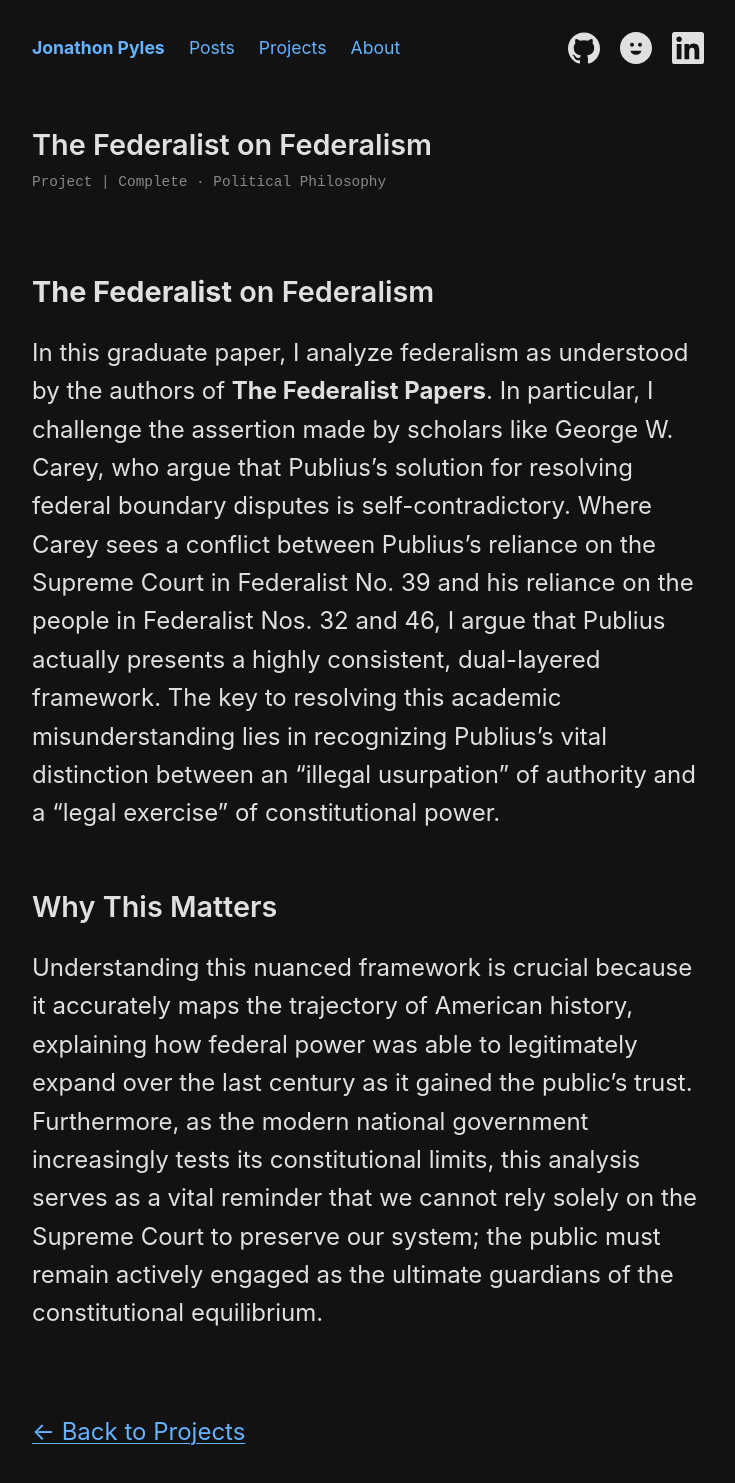
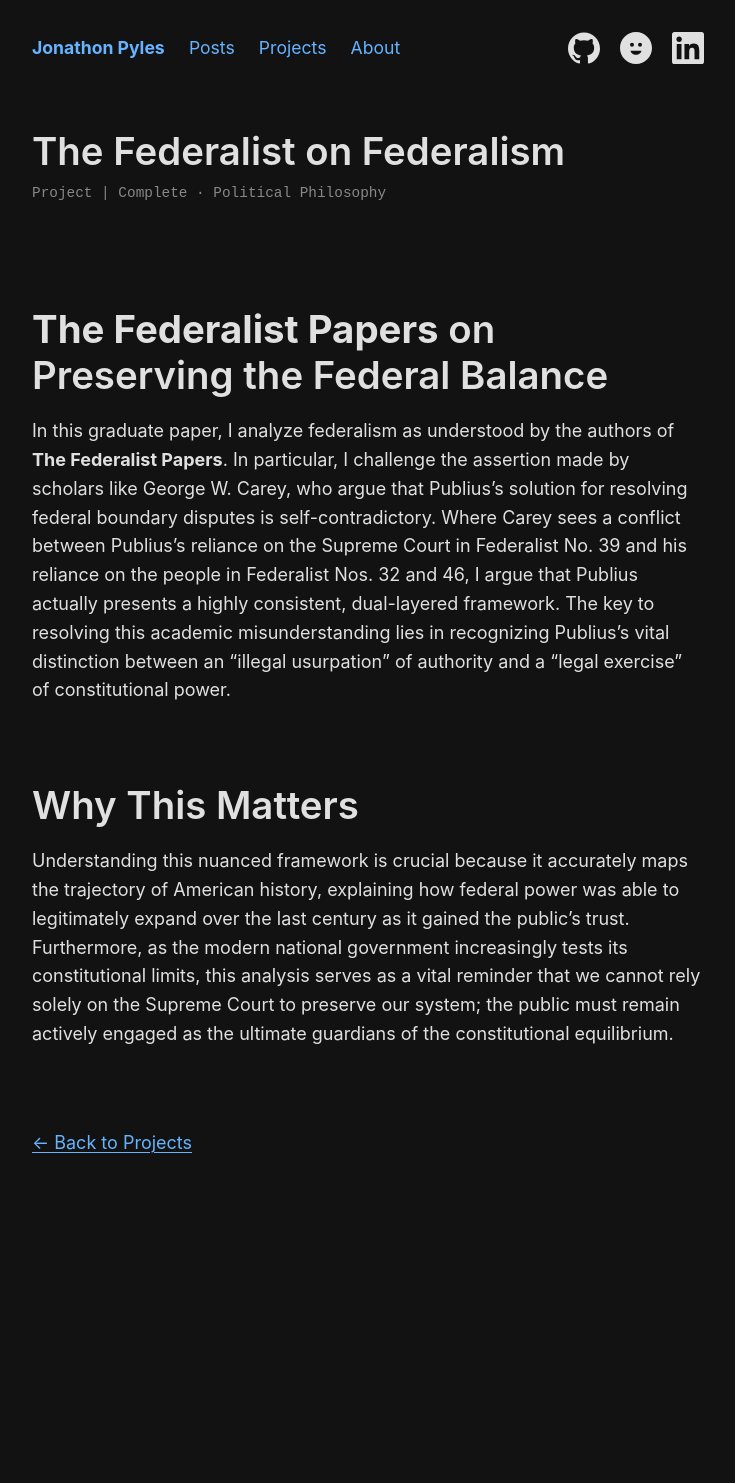
Before and after one commit to JNPyles/JNPyles.github.io, a Jekyll site: the page built from _posts/2001/2001-12-10-The-Federalist-on-Federalism.md, in a window 1280 px wide. Shown: the whole page, without its empty margins (272-1007 px from the left). Built offline with Jekyll 4.4.1, drawn with Linux system fonts in a browser that asks for light colours; nearby versions of some CDN libraries; after the commit the page ends 1190 px from its top, so only the background shows below that.

Commit message:
Website Updates

```diff
--- a/_posts/2001/2001-12-10-The-Federalist-on-Federalism.md
+++ b/_posts/2001/2001-12-10-The-Federalist-on-Federalism.md
@@ -6,9 +6,8 @@ category: [Research]
 tags: [Complete,Political Philosophy]
 description: "In this graduate paper, I analyze federalism as understood by the authors of The Federalist Papers."
 dropbox_url: https://www.dropbox.com/scl/fi/6pco72spmx7byl5t3dyk1/Claremont-Paper-Federalism-in-the-Federalist.pdf?rlkey=dbe3j7y9joub7wgtgxgsjvw3z&st=anayzkjo&dl=0
-
 ---
-# **The Federalist** on Federalism
+# **The Federalist Papers** on Preserving the Federal Balance
 In this graduate paper, I analyze federalism as understood by the authors of **The Federalist Papers**. In particular, I challenge the assertion made by scholars like George W. Carey, who argue that Publius’s solution for resolving federal boundary disputes is self-contradictory. Where Carey sees a conflict between Publius’s reliance on the Supreme Court in Federalist No. 39 and his reliance on the people in Federalist Nos. 32 and 46, I argue that Publius actually presents a highly consistent, dual-layered framework. The key to resolving this academic misunderstanding lies in recognizing Publius's vital distinction between an "illegal usurpation" of authority and a "legal exercise" of constitutional power.
 
 # Why This Matters
--- a/assets/css/style.css
+++ b/assets/css/style.css
@@ -8,19 +8,20 @@
   --tooltip-text: #333333;
 }
 
+/* =========================================
+   Base Layout & Typography
+   ========================================= */
 body {
   font-family: -apple-system, BlinkMacSystemFont, "Segoe UI", Helvetica, Arial, sans-serif;
-  font-size: 18px;
-  font-size: 24px;
+  font-size: 18px; /* Removed the 24px duplicate override */
   line-height: 1.6;
   color: var(--text);
   background-color: var(--bg);
-  max-width: 42rem; /* Keeps the line length perfect for reading */
+  max-width: 42rem; /* ~750px width, perfect for reading */
   margin: 0 auto;
   padding: 2rem 1rem;
 }
 
-/* Typography */
 h1, h2, h3 {
   font-weight: 600;
   line-height: 1.2;
@@ -28,26 +29,30 @@ h1, h2, h3 {
   margin-bottom: 0.5em;
 }
 
-h1 { font-size: 1.8rem; }
-h2 { font-size: 1.4rem; }
+/* Improved Typographic Scale */
+h1 { font-size: 2.4rem; } /* Distinctly larger than other headers */
+h2 { font-size: 1.7rem; }
+h3 { font-size: 1.25rem; }
 
-/* Links - Classic underline style */
 a {
   color: var(--link);
   text-decoration: underline;
   text-decoration-thickness: 1px;
   text-underline-offset: 3px;
+  transition: text-decoration-thickness 0.2s ease;
 }
 
 a:hover {
   text-decoration-thickness: 2px;
 }
 
-/* Navigation Container */
+/* =========================================
+   Navigation
+   ========================================= */
 nav.site-nav {
   display: flex;
   align-items: center;
-  justify-content: space-between; /* Pushes links left and icons right */
+  justify-content: space-between;
   margin-bottom: 4rem;
   font-size: 1.1rem;
 }
@@ -69,27 +74,25 @@ nav .nav-links a.active {
   text-underline-offset: 4px;
 }
 
-/* Container for the icons */
+/* Icon Container & Sizing */
 .nav-icons {
   display: flex;
   gap: 20px;
   align-items: center;
 }
 
-/* Make the icons bigger and add a smooth transition */
 .nav-icons svg {
   width: 32px;
   height: 32px;
-    fill: var(--text); /* Forces icons to use the light grey text color */
+  fill: var(--text);
   transition: transform 0.2s ease-in-out, fill 0.2s;
 }
 
-/* Hover effect: Scale up slightly */
 .nav-icons a:hover svg {
   transform: scale(1.15);
 }
 
-/* The "Tooltip" - shows the name on hover */
+/* Tooltip */
 .nav-icons a {
   position: relative;
   display: inline-flex;
@@ -114,13 +117,14 @@ nav .nav-links a.active {
   z-index: 10;
 }
 
-/* Show the name when hovering */
 .nav-icons a:hover::after {
   opacity: 1;
   bottom: -40px;
 }
 
-/* Clean up lists so they look like plain text logs */
+/* =========================================
+   Post Lists & Meta Info
+   ========================================= */
 ul.post-list {
   list-style-type: none;
   padding: 0;
@@ -132,30 +136,23 @@ ul.post-list li {
   flex-direction: column;
 }
 
-/* The date next to posts */
 .post-meta {
   color: var(--meta);
   font-size: 0.9rem;
-  font-family: monospace; /* Gives it a slight "terminal" feel */
+  font-family: monospace;
 }
 
-/* Styling for the Year Headers */
 h3.year-heading {
-  font-size: 1.2rem;
-  color: var(--text);
   margin-top: 2.5rem;
   margin-bottom: 1rem;
-  font-weight: 600;
 }
 
-/* Flexbox layout to align the date and the content block */
 ul.year-grouped li {
   display: flex;
   align-items: baseline;
   margin-bottom: 0.6rem;
 }
 
-/* Fix the width of the date so titles align perfectly vertically */
 .date-short {
   min-width: 65px;
   flex-shrink: 0;
@@ -163,12 +160,10 @@ ul.year-grouped li {
   color: var(--meta);
 }
 
-/* Groups the title and tags together so they flow like a sentence */
 .title-and-tags {
   display: inline;
 }
 
-/* Spaces the tags slightly away from the end of the title */
 .tags-inline {
   margin-left: 0.5rem;
   font-size: 0.85rem;
@@ -184,7 +179,9 @@ ul.year-grouped li {
   text-decoration: underline;
 }
 
-/* Container styling */
+/* =========================================
+   Code Blocks & Media
+   ========================================= */
 figure.highlight,
 pre {
   background: #2d2d2d;
@@ -196,11 +193,11 @@ pre {
   font-family: "Courier New", Courier, monospace;
 }
 
-/* Basic Syntax Colors (Generic Rouge Classes) */
-.highlight .comment { color: #999; font-style: italic; }
-.highlight .keyword { color: #cc99cd; font-weight: bold; }
-.highlight .string  { color: #7ec699; }
-.highlight .number  { color: #f08d49; }
+/* Generic Rouge Syntax Colors */
+.highlight .comment  { color: #999; font-style: italic; }
+.highlight .keyword  { color: #cc99cd; font-weight: bold; }
+.highlight .string   { color: #7ec699; }
+.highlight .number   { color: #f08d49; }
 .highlight .function { color: #f8c555; }
 
 pre code.hljs {
@@ -208,5 +205,7 @@ pre code.hljs {
 }
 
 img {
-  max-width: 42rem;
+  max-width: 100%; /* Ensures responsiveness */
+  height: auto;
+  display: block; /* Prevents awkward inline spacing beneath images */
 }
```
Lines whose indentation alone changed are shown as unchanged.
